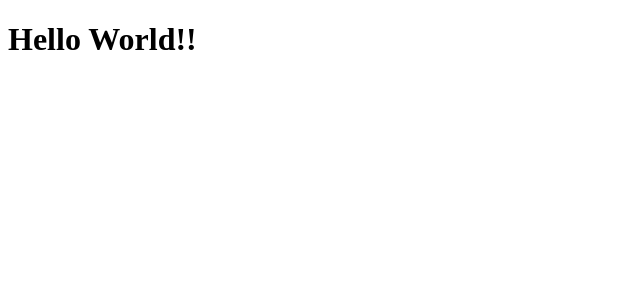
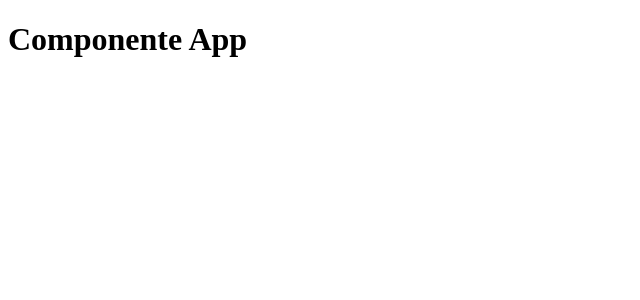
Before and after one commit to TiaguMB/fundamentos-react, a React app: page / in a window 1280 px wide. Shown: the top 300 px of the page, without its empty margins (0-640 px from the left). Built offline with nearby package versions, Linux system fonts and the light colour scheme.

Commit message:
feat: create first react component

```diff
--- /dev/null
+++ b/src/App.js
@@ -0,0 +1,7 @@
+import React from "react";
+
+function App() {
+	return <h1>Componente App</h1>;
+}
+
+export default App;
--- a/src/index.js
+++ b/src/index.js
@@ -1,10 +1,9 @@
 import React from "react";
-
 import ReactDOM from "react-dom";
 
+import App from "./App";
+
 ReactDOM.render(
-	<h1 id="title">
-		<span>Hello World!!</span>
-	</h1>,
+	<App />,
 	document.getElementById("root")
 );
```
